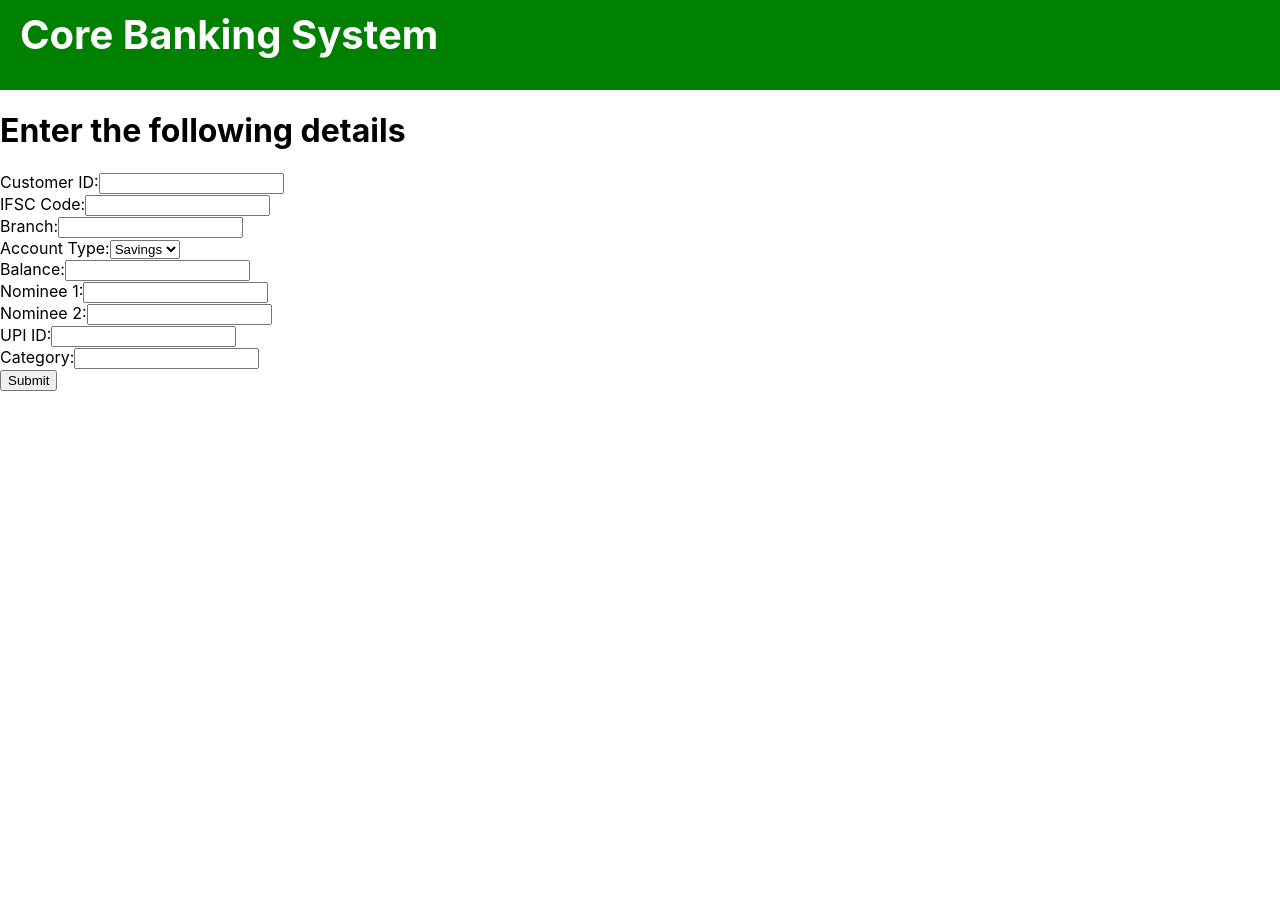
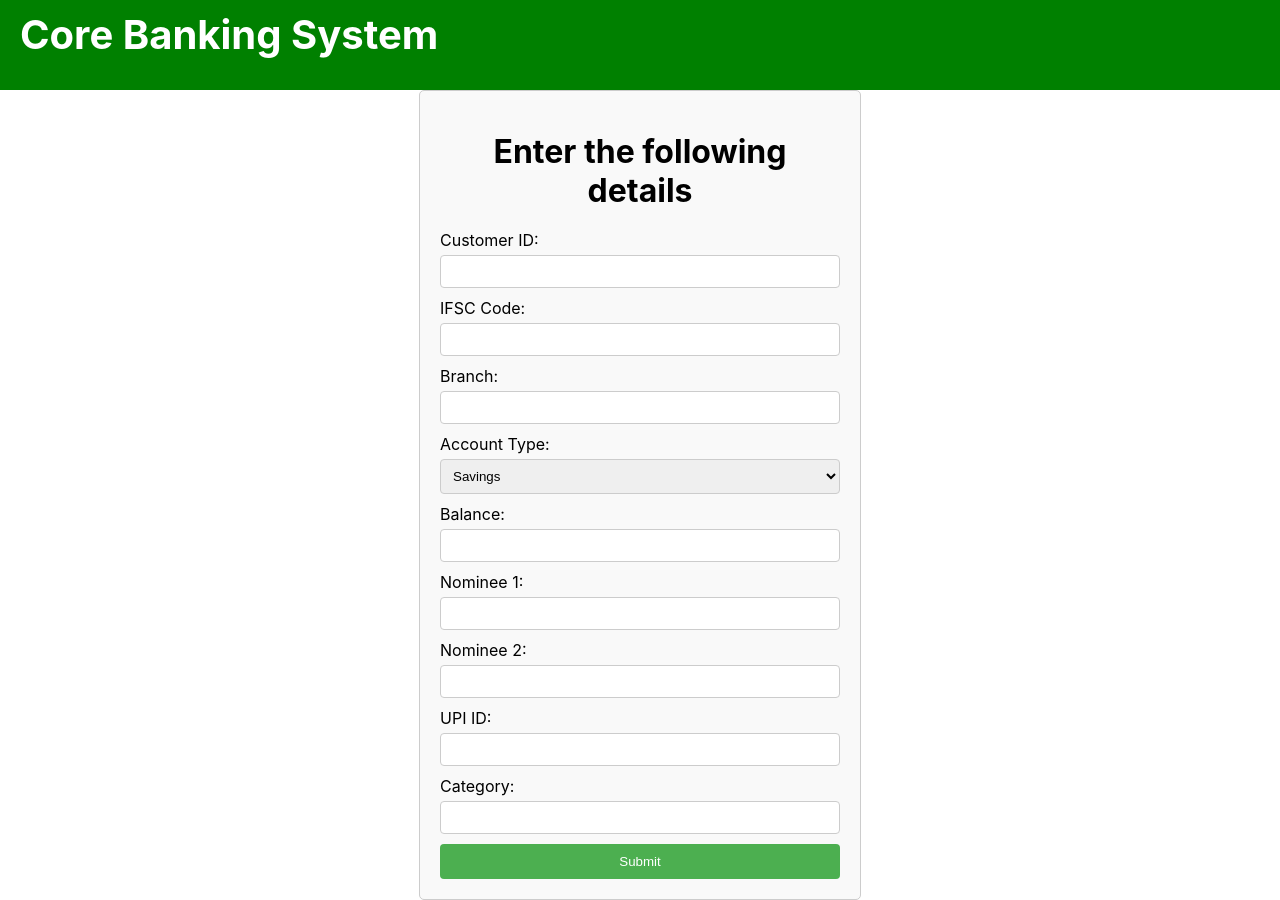
Before and after one commit to Maheshbollineni/cbs_react, a React (Create React App) app: page /openAC in a window 1280 px wide. Before the commit the page ends 800 px from the top, so only its background shows below. Built offline with nearby package versions, Linux system fonts and the light colour scheme.

Commit message:
css changes

```diff
--- a/src/Components/Account.js
+++ b/src/Components/Account.js
@@ -18,7 +18,7 @@ export default function Account(props) {
       }
   return (
     <div className='account'>
-      <h4>Account Number:{props.accno}</h4>
+      <h4>Account Number : {props.accno}</h4>
       <button onClick={getBal}>Get Balance</button>
       <p>{bal}</p>
       <Link to={{
--- a/src/Components/NewAC.js
+++ b/src/Components/NewAC.js
@@ -1,6 +1,6 @@
 import React, { useState } from 'react'
 import { useNavigate } from 'react-router-dom';
-
+import '../css/newac.css';
 export default function NewAC() {
     const [formData, setFormData] = useState({
         custid: '',
@@ -52,7 +52,7 @@ export default function NewAC() {
         <div>
           {accno==null?(
 
-        <form onSubmit={handleSubmit}>
+        <form className='acform' onSubmit={handleSubmit}>
           <h1>Enter the following details</h1>
           <label htmlFor="custid">Customer ID:</label>
           <input type="text" id="custid" name="custid" value={formData.custid} onChange={handleChange} /><br />
--- a/src/css/Account.css
+++ b/src/css/Account.css
@@ -9,3 +9,17 @@
     color: rgb(255, 255, 255);
     padding: 10px;
 }
+button{
+    background-color: yellow;
+    color: black;
+    padding: 10px 20px;
+    border: none;
+    border-radius: 4px;
+    cursor: pointer;
+}
+button:hover{
+    background-color: rgba(217, 255, 0, 0.833);
+}
+button:focus{
+    outline: none;
+}
--- a/src/css/navbar.css
+++ b/src/css/navbar.css
@@ -1,11 +1,12 @@
 nav{
-    background-color: rgb(0, 61, 132);
+    background-color: rgb(0, 119, 255);
     width: auto;
     height: 60px;
 }
 .nl{
-    color: rgb(255, 234, 0);
+    color: rgb(251, 255, 0);
     margin-right:40px;
     text-decoration: none;
-    font-weight: 500;
+    font-weight: bold;
+    text-shadow: 2px;
 }
--- /dev/null
+++ b/src/css/newac.css
@@ -0,0 +1,46 @@
+.acform {
+    max-width: 400px;
+    margin: 0 auto;
+    padding: 20px;
+    border: 1px solid #ccc;
+    border-radius: 5px;
+    background-color: #f9f9f9;
+  }
+
+  .acform h1 {
+    margin-bottom: 20px;
+    text-align: center;
+  }
+
+  .acform label {
+    display: block;
+    margin-bottom: 5px;
+  }
+
+  .acform input[type="text"],
+  .acform select {
+    width: 100%;
+    padding: 8px;
+    margin-bottom: 10px;
+    border: 1px solid #ccc;
+    border-radius: 4px;
+    box-sizing: border-box;
+  }
+
+  .acform input[type="submit"] {
+    width: 100%;
+    background-color: #4caf50;
+    color: white;
+    padding: 10px 20px;
+    border: none;
+    border-radius: 4px;
+    cursor: pointer;
+  }
+
+  .acform input[type="submit"]:hover {
+    background-color: #45a049;
+  }
+
+  .acform input[type="submit"]:focus {
+    outline: none;
+  }
```
